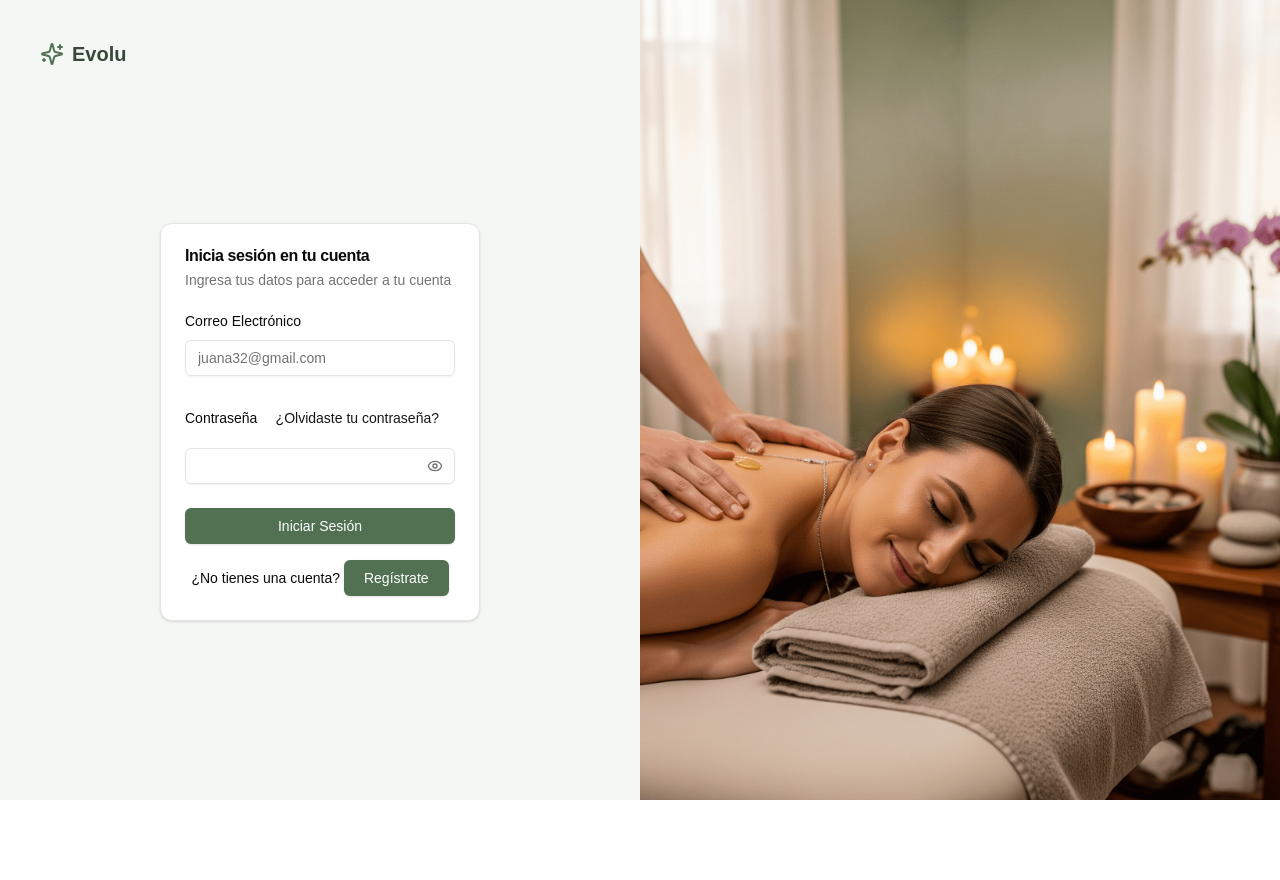
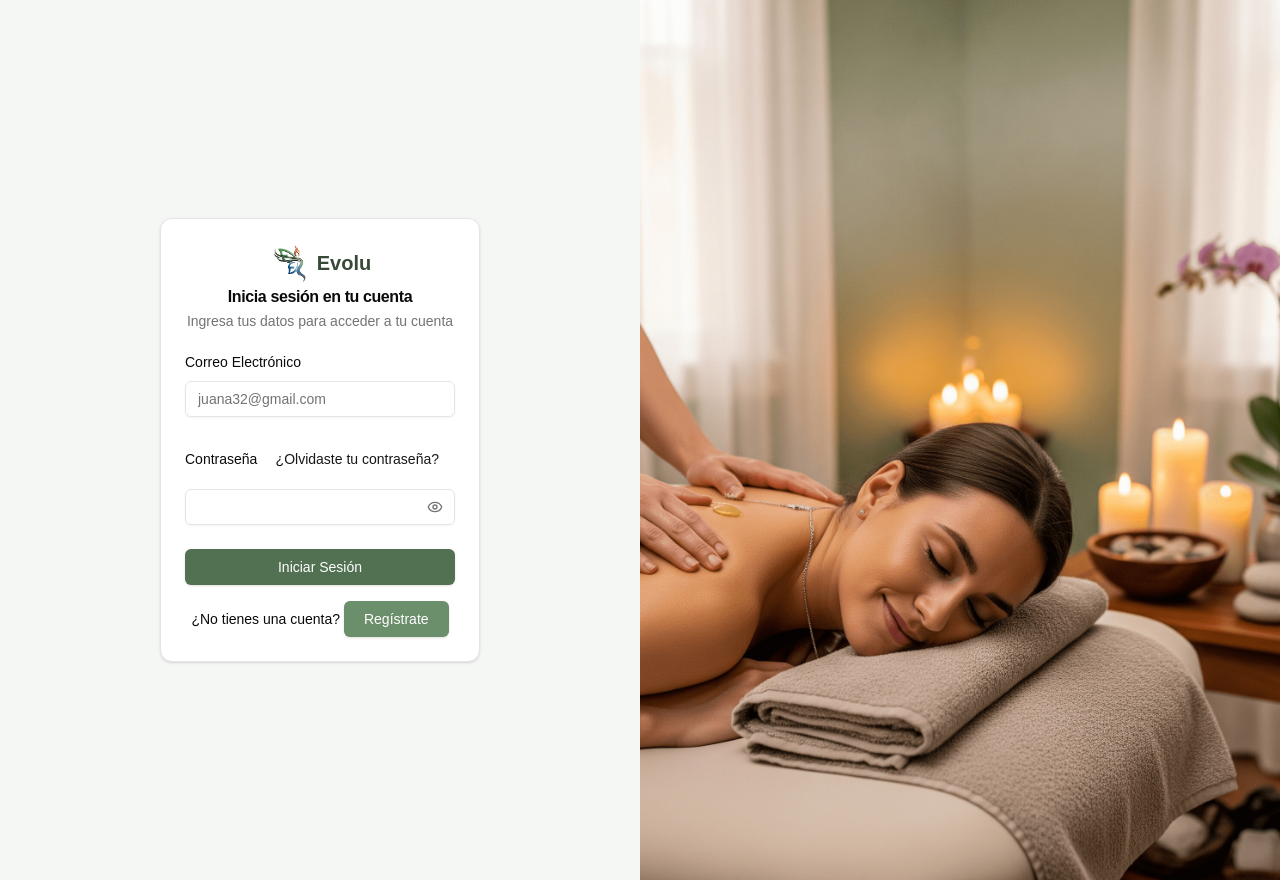
Before and after one commit to racielfg01/evolu, a Next.js app: page /login in a window 1280 px wide. Before the commit the page ends 800 px from the top, so only its background shows below. Built offline with nearby package versions, Linux system fonts and the light colour scheme.

Commit message:
add agregando el nuevo logo

```diff
--- a/app/(auth)/login/page.tsx
+++ b/app/(auth)/login/page.tsx
@@ -1,7 +1,6 @@
 
 import LoginForm from "@/components/login-form";
 import Image from "next/image";
-import Logo from "@/components/new-bookings/Logo";
 import { login } from "@/lib/supabase/auth";
 
 export default async function LoginPage() {
@@ -15,9 +14,7 @@ export default async function LoginPage() {
   return (
     <div className="grid min-h-svh lg:grid-cols-2">
       <div className="flex flex-col gap-4 p-6 md:p-10">
-        <div className="flex justify-center gap-2 md:justify-start">
-          <Logo />
-        </div>
+
         <div className="flex flex-1 items-center justify-center">
           <div className="w-full max-w-xs">
             {/* Pasamos la Server Action al componente LoginForm */}
--- a/components/Footer.tsx
+++ b/components/Footer.tsx
@@ -1,20 +1,20 @@
 // import Image from "next/image";
 // import { Logo } from "./Logo";
 
+import Logo from "./new-bookings/Logo";
+
 const Footer = () => {
-
   return (
     <footer className="bg-sage-800 text-white py-12">
       <div className="container mx-auto px-4">
         <div className="grid md:grid-cols-4 gap-8">
           <div className="flex flex-col gap-2">
-            <div className="flex items-center ">
-              {/* <Image src={logo} alt="logo" className="h-6 w-6" fill /> */}
-              {/* <Logo width={100} height={100}/> */}
-              <span className="text-xl font-semibold">Evolu</span>
+            <div className="flex justify-start gap-2">
+              <Logo theme={false}/>
             </div>
             <p className="text-sage-200">
-           El lugar donde siempre querrás regresar, porque siempre regresas donde fuiste feliz.
+              El lugar donde siempre querrás regresar, porque siempre regresas
+              donde fuiste feliz.
             </p>
             <div className="flex flex-col gap-2 mt-2">
               <div className="text-xl font-semibold">Redes Sociales</div>
--- a/components/login-form.tsx
+++ b/components/login-form.tsx
@@ -1,5 +1,3 @@
-
-
 // "use client"
 // import { cn } from "@/lib/utils"
 // import { Button } from "@/components/ui/button"
@@ -19,7 +17,6 @@
 // import { toast } from "sonner"
 // import {  resetPassword } from "@/lib/supabase/auth"
 // import { useRouter } from "next/navigation"
-
 
 // export default function FormularioLogin({
 //   handleLogin,
@@ -61,9 +58,6 @@
 //       setIsResetLoading(false)
 //     }
 //   }
-
-
-
 
 //   const handleFormSubmit = async (formData: FormData) => {
 //     setIsLoading(true);
@@ -305,66 +299,67 @@
 //   )
 // }
 
-"use client"
-import { cn } from "@/lib/utils"
-import { Button } from "@/components/ui/button"
+"use client";
+import { cn } from "@/lib/utils";
+import { Button } from "@/components/ui/button";
 import {
   Card,
   CardContent,
   CardDescription,
   CardHeader,
   CardTitle,
-} from "@/components/ui/card"
-import { Input } from "@/components/ui/input"
-import { Label } from "@/components/ui/label"
-import Link from "next/link"
-import { useState } from "react"
-import { Eye, EyeOff, Loader2 } from "lucide-react"
-import { FieldValues, useForm } from "react-hook-form"
-import { toast } from "sonner"
-import { resetPassword } from "@/lib/supabase/auth"
-import { useRouter } from "next/navigation"
+} from "@/components/ui/card";
+import { Input } from "@/components/ui/input";
+import { Label } from "@/components/ui/label";
+import Link from "next/link";
+import { useState } from "react";
+import { Eye, EyeOff, Loader2 } from "lucide-react";
+import { FieldValues, useForm } from "react-hook-form";
+import { toast } from "sonner";
+import { resetPassword } from "@/lib/supabase/auth";
+import { useRouter } from "next/navigation";
+import Logo from "./new-bookings/Logo";
 
 export default function FormularioLogin({
   handleLogin,
 }: {
   handleLogin: (formData: FormData) => Promise<{
     error?: string | undefined;
-} | null>
+  } | null>;
 }) {
-  const [isVisible, setIsVisible] = useState(false)
-  const [isForgetPasswd, setIsForgetPasswd] = useState(false)
-  const [isLoading, setIsLoading] = useState(false)
-  const [isResetLoading, setIsResetLoading] = useState(false)
-  const router = useRouter()
+  const [isVisible, setIsVisible] = useState(false);
+  const [isForgetPasswd, setIsForgetPasswd] = useState(false);
+  const [isLoading, setIsLoading] = useState(false);
+  const [isResetLoading, setIsResetLoading] = useState(false);
+  const router = useRouter();
 
-  const { register, handleSubmit } = useForm()
+  const { register, handleSubmit } = useForm();
 
   const onResetPassword = async (data: FieldValues) => {
     if (!data.email) {
-      toast.error("Error", { description: "Email es requerido" })
-      return
+      toast.error("Error", { description: "Email es requerido" });
+      return;
     }
 
-    setIsResetLoading(true)
+    setIsResetLoading(true);
     try {
-      const result = await resetPassword(data.email)
+      const result = await resetPassword(data.email);
 
       if (result.error) {
-        toast.error("Error", { description: result.error })
+        toast.error("Error", { description: result.error });
       } else {
         toast.success("Email enviado", {
           description: "Revisa tu correo para el enlace de restablecimiento",
-        })
-        setIsForgetPasswd(false)
+        });
+        setIsForgetPasswd(false);
       }
     } catch (error) {
-      console.error(error)
-      toast.error("Error", { description: "Ha ocurrido un error inesperado" })
+      console.error(error);
+      toast.error("Error", { description: "Ha ocurrido un error inesperado" });
     } finally {
-      setIsResetLoading(false)
+      setIsResetLoading(false);
     }
-  }
+  };
 
   const handleFormSubmit = async (event: React.FormEvent<HTMLFormElement>) => {
     event.preventDefault(); // Prevenir el envío tradicional del formulario
@@ -375,9 +370,9 @@ export default function FormularioLogin({
     try {
       const result = await handleLogin(formData);
 
-      if (result && 'error' in result && result.error) {
+      if (result && "error" in result && result.error) {
         toast.error("Error de inicio de sesión", {
-          description: result.error
+          description: result.error,
         });
         // Importante: resetear el estado de carga si hay error
         setIsLoading(false);
@@ -391,19 +386,28 @@ export default function FormularioLogin({
     } catch (error) {
       console.error(error);
       toast.error("Error", {
-        description: "Ha ocurrido un error inesperado"
+        description: "Ha ocurrido un error inesperado",
       });
       // Resetear el estado de carga en caso de error
       setIsLoading(false);
     }
-  }
+  };
 
   return (
-    <div className={cn("flex flex-col gap-6")}>
+    <>
+      <div className="min-h-screen flex items-center justify-center">
+        <div className={cn("flex flex-col gap-6 w-full max-w-md")}>
           <Card>
             <CardHeader>
-          <CardTitle>{isForgetPasswd ? "Recuperar contraseña" : "Inicia sesión en tu cuenta"}</CardTitle>
-          <CardDescription>
+              <div className="flex justify-center">
+                <Logo />
+              </div>
+              <CardTitle className="text-center">
+                {isForgetPasswd
+                  ? "Recuperar contraseña"
+                  : "Inicia sesión en tu cuenta"}
+              </CardTitle>
+              <CardDescription className="text-center">
                 {isForgetPasswd
                   ? "Ingresa tu email para recuperar a tu cuenta"
                   : "Ingresa tus datos para acceder a tu cuenta"}
@@ -506,7 +510,9 @@ export default function FormularioLogin({
                             <Eye className="h-4 w-4" />
                           )}
                           <span className="sr-only">
-                        {isVisible ? "Ocultar contraseña" : "Mostrar contraseña"}
+                            {isVisible
+                              ? "Ocultar contraseña"
+                              : "Mostrar contraseña"}
                           </span>
                         </button>
                       </div>
@@ -547,9 +553,8 @@ export default function FormularioLogin({
                       className="underline underline-offset-4"
                       onClick={(e) => isLoading && e.preventDefault()}
                     >
-                       <Button className=" bg-sage-600 hover:bg-sage-700 text-white px-5 py-2 rounded-md transition-colors">
+                      <Button className=" bg-sage-500 hover:bg-sage-600 text-white px-5 py-2 rounded-md transition-colors">
                         Regístrate
-
                       </Button>
                     </Link>
                   </div>
@@ -558,5 +563,7 @@ export default function FormularioLogin({
             </CardContent>
           </Card>
         </div>
-  )
+      </div>
+    </>
+  );
 }
--- a/components/new-bookings/Logo.tsx
+++ b/components/new-bookings/Logo.tsx
@@ -1,21 +1,23 @@
-import { Sparkles } from 'lucide-react'
-import Link from 'next/link'
-import React from 'react'
+import Image from "next/image";
+import Link from "next/link";
+import React from "react";
 
-const Logo = () => {
+const Logo = ({theme=true}:{theme?:boolean}) => {
   return (
-     <Link
-              href="/"
-              className="text-sage-700 hover:text-sage-900 font-medium"
-            >
-              <div className="flex items-center gap-2">
-                <Sparkles className="h-6 w-6 text-sage-600" />
-                <span className="text-xl font-semibold text-sage-800">
-                  Evolu
-                </span>
-              </div>
-            </Link>
-  )
-}
+    <Link href="/" className="text-sage-700 hover:text-sage-900 font-medium">
+      <div className="flex items-center gap-2">
+        <div className="h-10 w-10 relative">
+          <Image
+            src={"/evolu-logo.png"}
+            alt="logo"
+            fill
+            className="object-contain"
+          />
+        </div>
+        <span className={`text-xl font-semibold ${theme==true?'text-sage-800':'text-sage-50'}`}>Evolu</span>
+      </div>
+    </Link>
+  );
+};
 
-export default Logo
+export default Logo;
```
Also changed, not shown: app/(auth)/register/page.tsx (+1 -114 lines), components/signup-form.tsx (+23 -12 lines), public/evolu-logo.png (added). Lines whose indentation alone changed are shown as unchanged.
